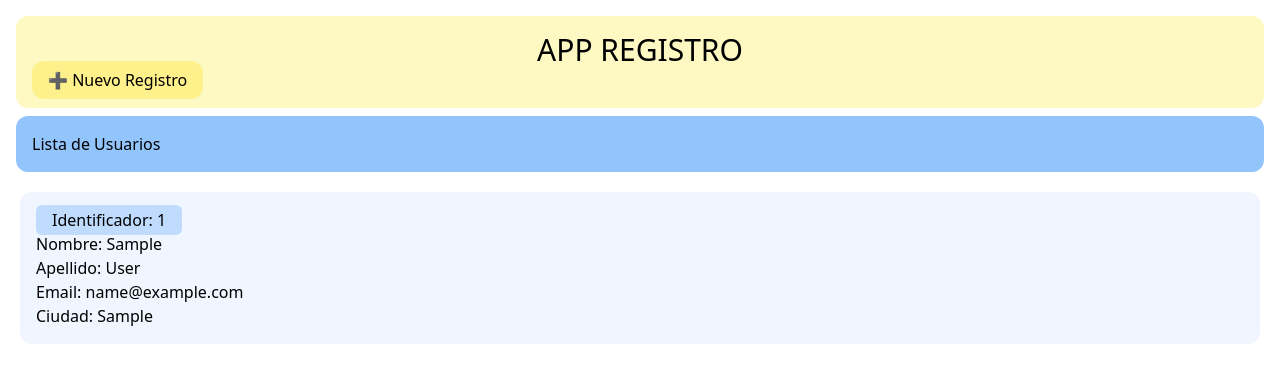
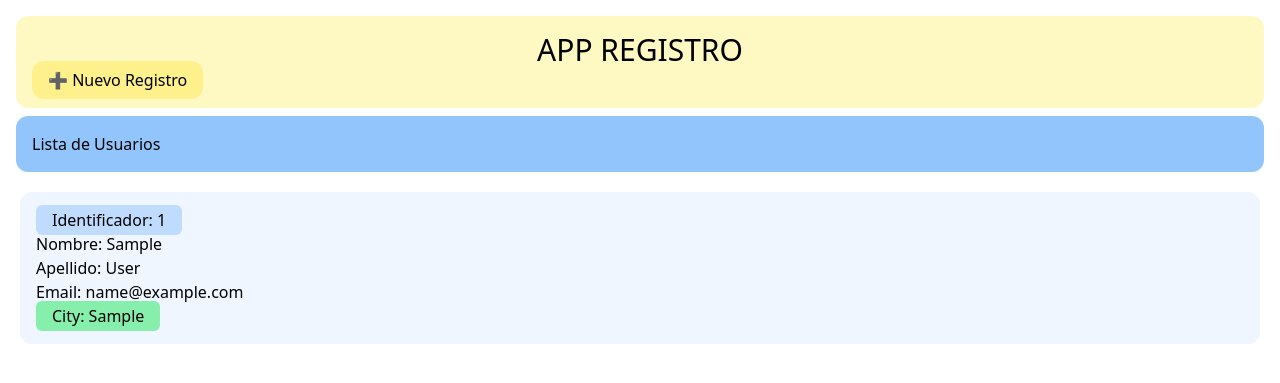
Before and after one commit to kannder83/tech-proof, a Django app: page /proof/ in a window 1280 px wide. Shown: the top 383 px of the page. Run offline with Django 4.2, Linux system fonts and the light colour scheme; tables that the repository leaves empty hold one stand-in row (values such as "Sample post"); some libraries are stand-ins or nearby versions.

Commit message:
included a new view for list cities

```diff
--- a/proof/templates/proof/register_list.html
+++ b/proof/templates/proof/register_list.html
@@ -13,7 +13,11 @@
     <p>Nombre: {{ register.first_name }}</p>
     <p>Apellido: {{ register.last_name }}</p>
     <p>Email: {{ register.email }}</p>
-    <p>Ciudad: {{ register.city }}</p>
+    <a
+      href="{% url 'proof:register_filter_by_city' city=register.city %}"
+      class="px-4 py-1 bg-green-300 rounded-md hover:bg-green-400"
+      >City: {{ register.city }}</a
+    >
   </div>
 </dir>
 {% endfor %} {% endblock %}
--- a/proof/urls.py
+++ b/proof/urls.py
@@ -16,4 +16,10 @@ urlpatterns = [
     # ex: /proof/register/1/delete
     path('register/<int:pk>/delete/',
          views.register_delete, name='register_delete'),
+    # ex: /proof/cities/bogota
+    path('cities/<str:city>', views.register_filter_by_city,
+         name='register_filter_by_city'),
+    # ex: /proof/cities/
+    path('cities/', views.register_all_cities,
+         name='register_all_cities'),
 ]
--- a/proof/views.py
+++ b/proof/views.py
@@ -10,6 +10,8 @@ from rest_framework.response import Response
 
 # Clase 'RegisterSerializer'
 from .serializers import RegisterSerializer
+
+from django.db.models import Count
 
 # Create your views here.
 
@@ -30,9 +32,18 @@ def register_new(request):
     if request.method == "POST":
         form = RegisterForm(request.POST)
         if form.is_valid():
-            register = form.save(commit=False)
-            register.save()
-            return redirect('proof:register_detail', pk=register.pk)
+            count_of_cities = Register.objects.filter(
+                city__iexact=form.cleaned_data["city"]).count()
+            if count_of_cities < 3:
+                register = form.save(commit=False)
+                register.save()
+                return redirect('proof:register_detail', pk=register.pk)
+            else:
+                return render(request, 'proof/filter_cities_list.html', {
+                    "cities": form.cleaned_data["city"],
+                    "msg": f'La ciudad {form.cleaned_data["city"]} ya ha sido registrada 3 veces.',
+                    "count": count_of_cities
+                })
     else:
         form = RegisterForm()
     return render(request, 'proof/register_edit.html', {'form': form})
@@ -59,11 +70,31 @@ def register_delete(request, pk):
     })
 
 
-# def register_by_city(request, city_name):
-#     cities = Register.objects.filter(city=city_name)
-#     return render(request, 'proof/cities_list.html', {
-#         'cities': cities
-#     })
+def register_filter_by_city(request, city):
+    # cities = Register.objects.filter(city__iexact=city)
+    count = Register.objects.filter(city__iexact=city).count()
+    if count < 3:
+        msg = f'Se puede registrar {3 - count} veces más esta ciudad.'
+    else:
+        msg = "No se puede registrar más veces esta ciudad."
+    return render(request, 'proof/filter_cities_list.html', {
+        'city': city,
+        'count': count,
+        'msg': msg,
+    })
+
+
+def register_all_cities(request):
+    list_cities = Register.objects.select_related(
+        'city').values('id', 'city', 'first_name').order_by('city')
+
+    quantity_of_cities = list_cities.values('city').annotate(
+        amount=Count('city')).order_by('-amount')
+    return render(request, 'proof/cities_list.html', {
+        # 'list_cities': list_cities,
+        'quantity_of_cities': quantity_of_cities
+    })
+
 
 class RegisterViewSet(viewsets.ModelViewSet):
 
```
Also changed, not shown: proof/templates/proof/cities_list.html (added, +37 -0 lines), proof/templates/proof/filter_cities_list.html (added, +14 -0 lines).
